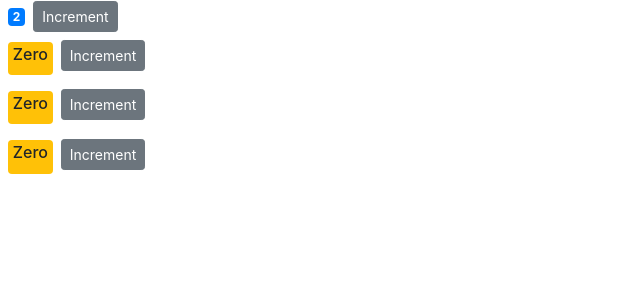
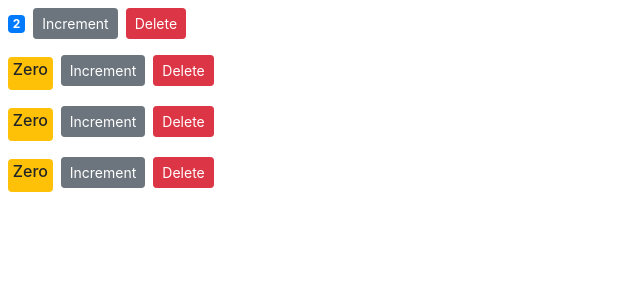
Before and after one commit to Zeydi/react-counter, a React (Create React App) app: page / in a window 1280 px wide. Shown: the top 300 px of the page, without its empty margins (0-640 px from the left). Built offline with nearby package versions, Linux system fonts and the light colour scheme.

Commit message:
added delete counter button

```diff
--- a/src/components/counter.jsx
+++ b/src/components/counter.jsx
@@ -1,7 +1,7 @@
 import React, { Component } from "react";
 class Counter extends Component {
   state = {
-    value: this.props.value
+    value: this.props.counter.value
   };
 
   handleIncrement = () => {
@@ -26,6 +26,12 @@
         >
           Increment
         </button>
+        <button
+          onClick={() => this.props.onDelete(this.props.counter.id)}
+          className="btn btn-danger btn-sm m-2"
+        >
+          Delete
+        </button>
       </div>
     );
   }
--- a/src/components/counters.jsx
+++ b/src/components/counters.jsx
@@ -9,11 +9,19 @@
       { id: 4, value: 0 }
     ]
   };
+  handleDelete = counterId => {
+    const counters = this.state.counters.filter(c => c.id !== counterId);
+    this.setState({ counters });
+  };
   render() {
     return (
       <div>
         {this.state.counters.map(counter => (
-          <Counter key={counter.id} value={counter.value} />
+          <Counter
+            key={counter.id}
+            onDelete={this.handleDelete}
+            counter={counter}
+          />
         ))}
       </div>
     );
```
